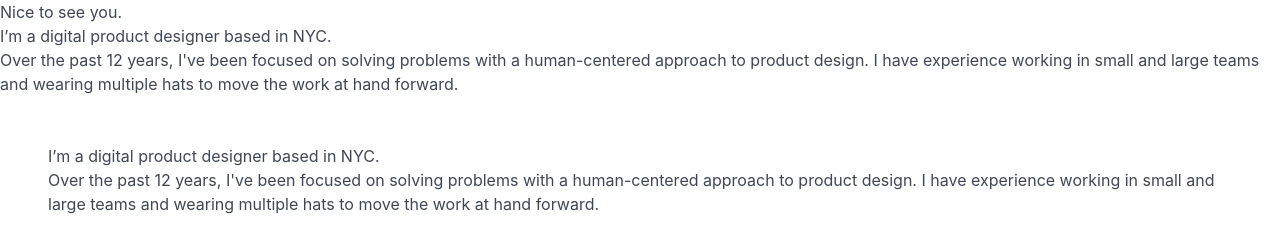
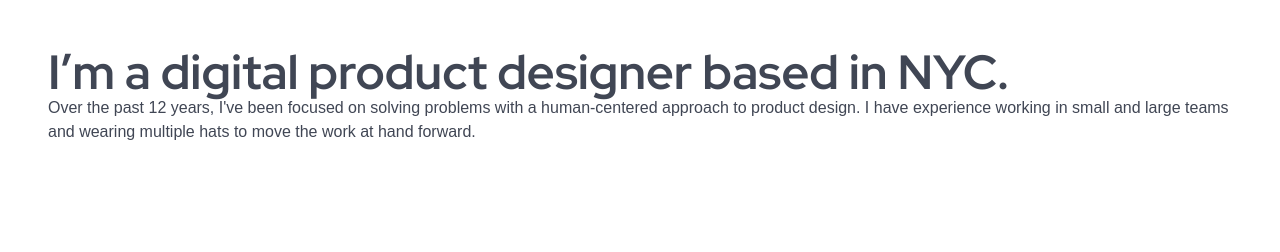
Before and after one commit to sameens/samspace, a plain HTML site: page index.html in a window 1280 px wide. Drawn offline with nearby package versions, Linux system fonts and the light colour scheme.

Commit message:
adding typography

```diff
--- a/index.html
+++ b/index.html
@@ -5,15 +5,13 @@
     <meta name="viewport" content="width=device-width, initial-scale=1.0">
     <meta http-equiv="X-UA-Compatible" content="IE=edge">
     <title>sam's space</title>
+    <link rel="preconnect" href="https://fonts.googleapis.com">
+    <link rel="preconnect" href="https://fonts.gstatic.com" crossorigin>
+    <link href="https://fonts.googleapis.com/css2?family=Red+Hat+Display:ital,wght@0,300..900;1,300..900&display=swap" rel="stylesheet">
     <link rel="stylesheet" href="https://cdn.jsdelivr.net/npm/bulma@1.0.2/css/bulma.min.css">
     <link rel="stylesheet" href="styles.css">
 </head>
 <body>
-    <div class"container">
-        <span>Nice to see you.</span>
-        <h1>I’m a digital product designer based in NYC.</h1>
-        <p>Over the past 12 years, I've been focused on solving problems with a human-centered approach to product design. I have experience working in small and large teams and wearing multiple hats to move the work at hand forward.</p>
-    </div>
     <section class="hero">
         <div class="hero-body">
             <h1>I’m a digital product designer based in NYC.</h1>
--- a/styles.css
+++ b/styles.css
@@ -0,0 +1,11 @@
+h1 {
+    font-size: 3rem;
+    font-weight: bold;
+    font-family: "Red Hat Display", sans-serif;
+    line-height: 100%;
+}
+p {
+    font-size: 1rem;
+    font-family: "Libre Franklin", sans-serif;
+    line-height: 150%;
+}
```
